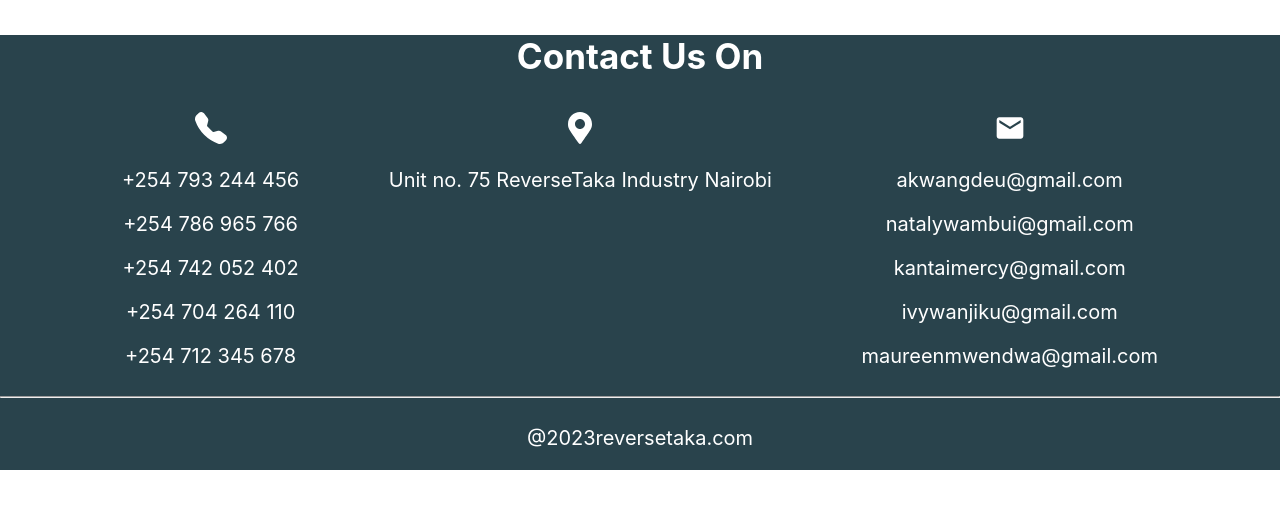
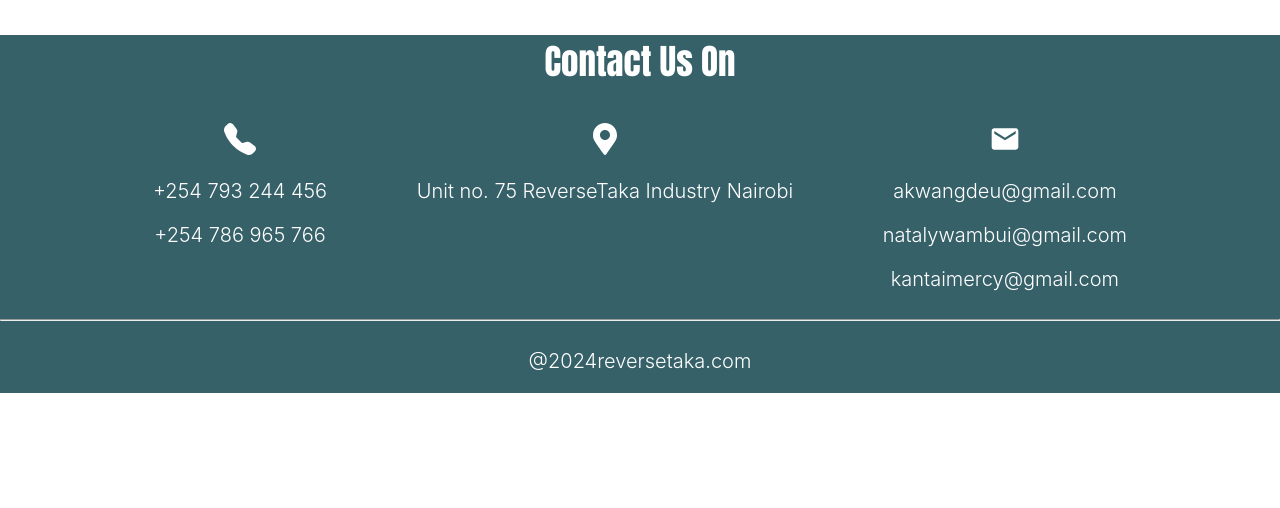
Before and after one commit to akirachix/Peaks-Informational, a React (Create React App) app in the folder taka-reverse/: page / in a window 1280 px wide. Shown: the top 508 px of the page. Built offline with nearby package versions, Linux system fonts and the light colour scheme.

Commit message:
Updates styling

```diff
--- a/taka-reverse/package.json
+++ b/taka-reverse/package.json
@@ -13,6 +13,8 @@
     "web-vitals": "^2.1.4"
   },
   "scripts": {
+    "predeploy":"npm run build",
+    "deploy": "gh-pages -b master",
     "start": "react-scripts start",
     "build": "react-scripts build",
     "test": "react-scripts test",
--- a/taka-reverse/src/Contacts/index.css
+++ b/taka-reverse/src/Contacts/index.css
@@ -1,11 +1,12 @@
 .footer{
-    background-color: rgb(41, 67, 76);
+    background-color: rgb(55, 97, 105);
     text-align: center;
 }
 h3{
     text-align: center;
     font-size: 40px;
     color: white;
+    font-family: Impact, Haettenschweiler, 'Arial Narrow Bold', sans-serif;
 }
 .contactInfo{
     display: flex;
@@ -14,6 +15,7 @@ h3{
 }
 p{
     font-size: 23px;
+    font-weight: 350;
     color: white;
 }
 .url{
--- a/taka-reverse/src/Contacts/index.js
+++ b/taka-reverse/src/Contacts/index.js
@@ -18,9 +18,6 @@ function Contact(){
             <span><BsFillTelephoneFill size= '2.0rem' color='#FFFFFF' /></span>
                 <p>+254 793 244 456</p>
                 <p>+254 786 965 766</p>
-                <p>+254 742 052 402</p>
-                <p>+254 704 264 110</p>
-                <p>+254 712 345 678</p>
             </div>
             <div>
                 <span><FaMapMarkerAlt size= '2.0rem' color='#FFFFFF'/></span>
@@ -31,13 +28,11 @@ function Contact(){
                 <p>akwangdeu@gmail.com</p>
                 <p>natalywambui@gmail.com</p>
                 <p>kantaimercy@gmail.com</p>
-                <p>ivywanjiku@gmail.com</p>
-                <p>maureenmwendwa@gmail.com</p>
             </div>
             </div>
             <hr/>
             <div className='url'>
-                <p>@2023reversetaka.com</p>
+                <p>@2024reversetaka.com</p>
             </div>
         </div>
     );
```
Also changed, not shown: 1 other file (tests, documents, lock files or other folders).
